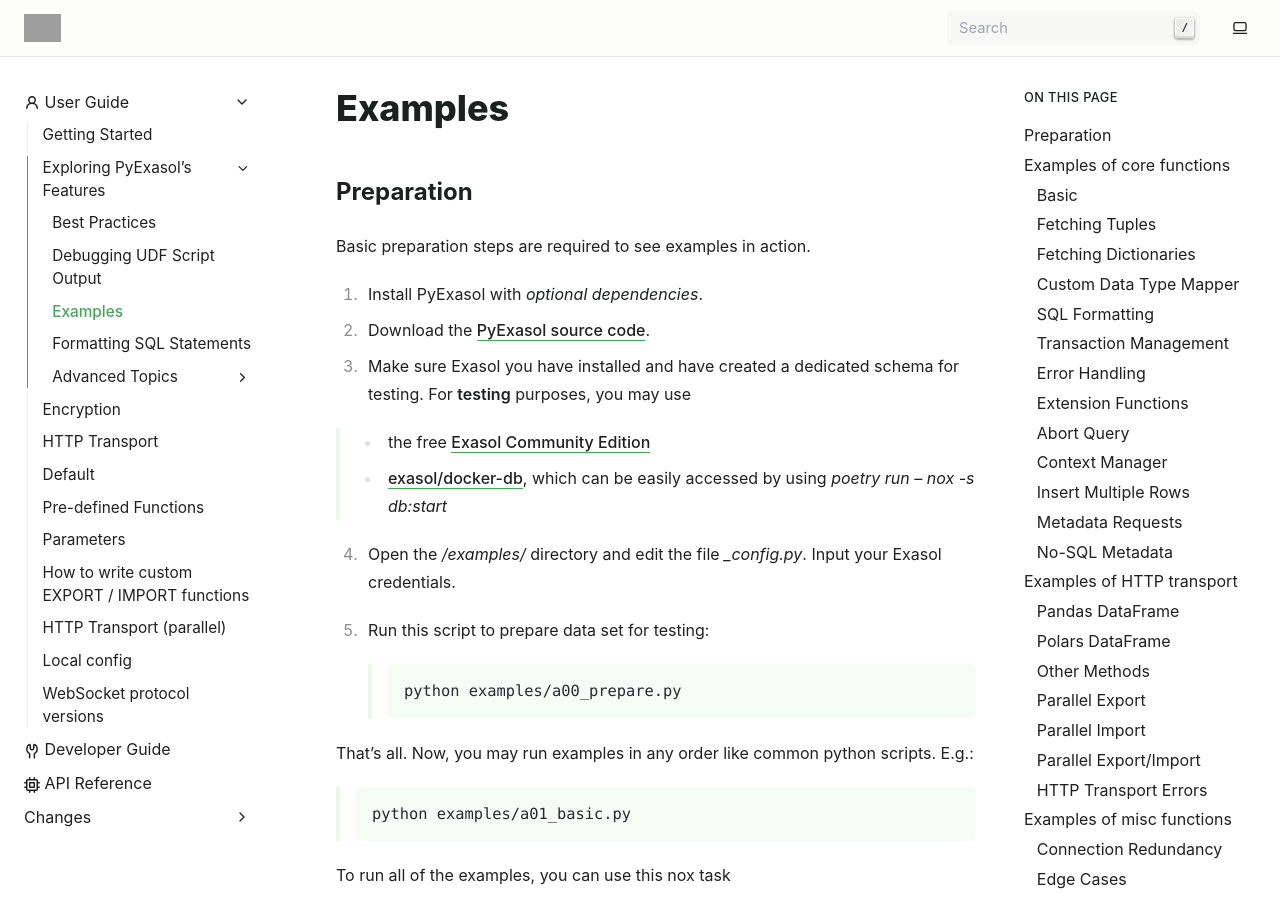
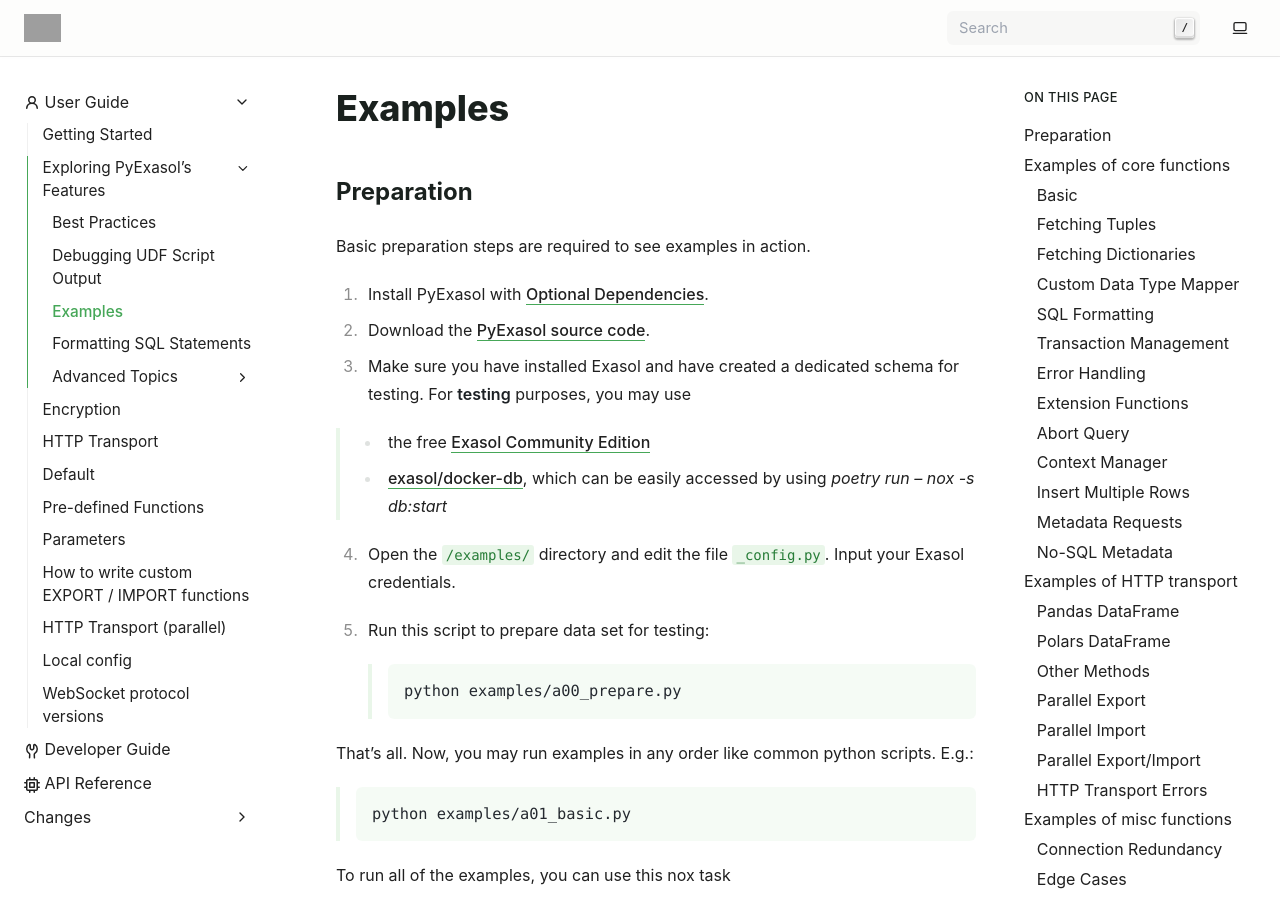
Before and after one commit to exasol/pyexasol, a Sphinx documentation site: the page built from doc/user_guide/exploring_features/examples.rst, in a window 1280 px wide and 900 px high. Built offline with Sphinx 7.4.7, drawn with Linux system fonts in a browser that asks for light colours; pages that are not in the unit, such as notebooks, are missing from menus; some of the changed lines change nothing that is shown; grey boxes are pictures that could not be loaded.

Commit message:
Minor wording fixes

```diff
--- a/doc/user_guide/exploring_features/examples.rst
+++ b/doc/user_guide/exploring_features/examples.rst
@@ -8,14 +8,14 @@
 
 Basic preparation steps are required to see examples in action.
 
-1. Install PyExasol with *optional dependencies*.
+1. Install PyExasol with :ref:`optional_dependencies`.
 2. Download the `PyExasol source code <https://github.com/exasol/pyexasol/>`__.
-3. Make sure Exasol you have installed and have created a dedicated schema for testing. For **testing** purposes, you may use
+3. Make sure you have installed Exasol and have created a dedicated schema for testing. For **testing** purposes, you may use
 
   - the free `Exasol Community Edition <https://www.exasol.com/free-signup-community-edition/>`__
   - `exasol/docker-db <https://hub.docker.com/r/exasol/docker-db/tags>`__, which can be easily accessed by using `poetry run -- nox -s db:start`
 
-4. Open the `/examples/` directory and edit the file `_config.py`. Input your Exasol credentials.
+4. Open the ``/examples/`` directory and edit the file ``_config.py``. Input your Exasol credentials.
 5. Run this script to prepare data set for testing:
 
     .. code-block:: bash
```
